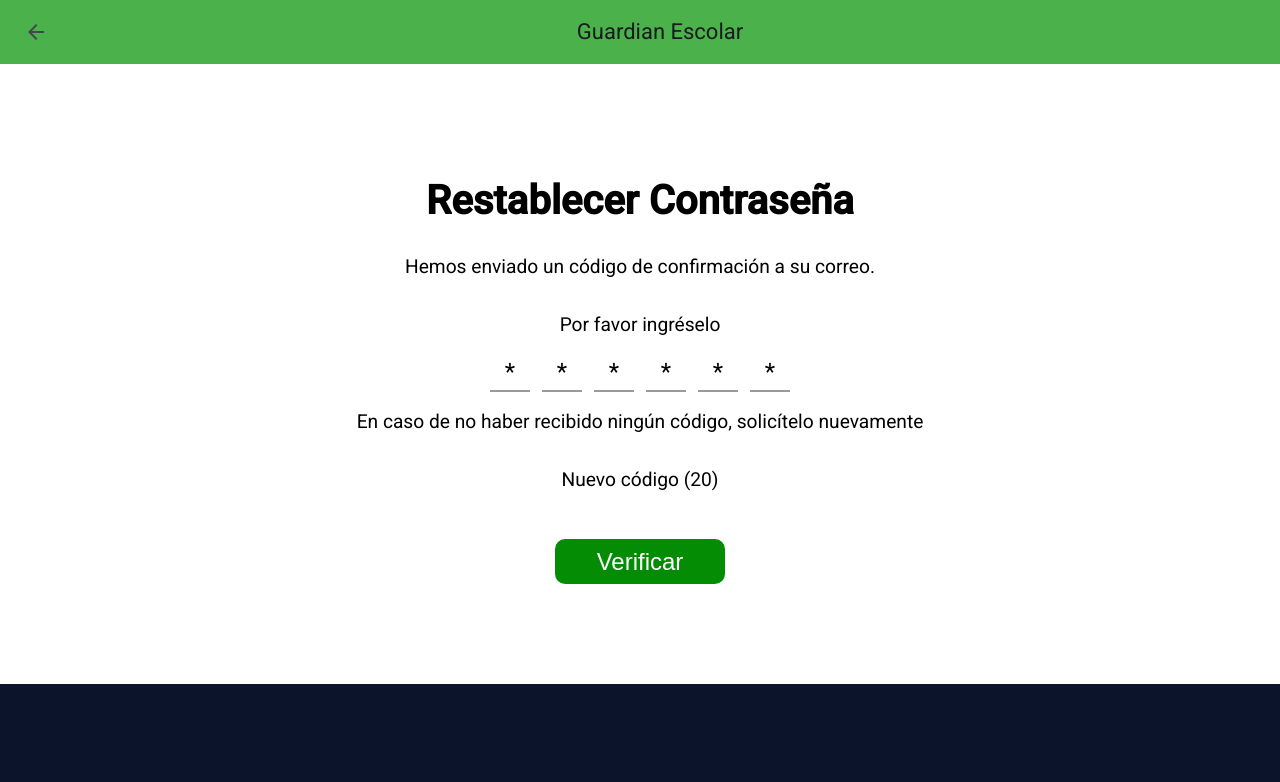
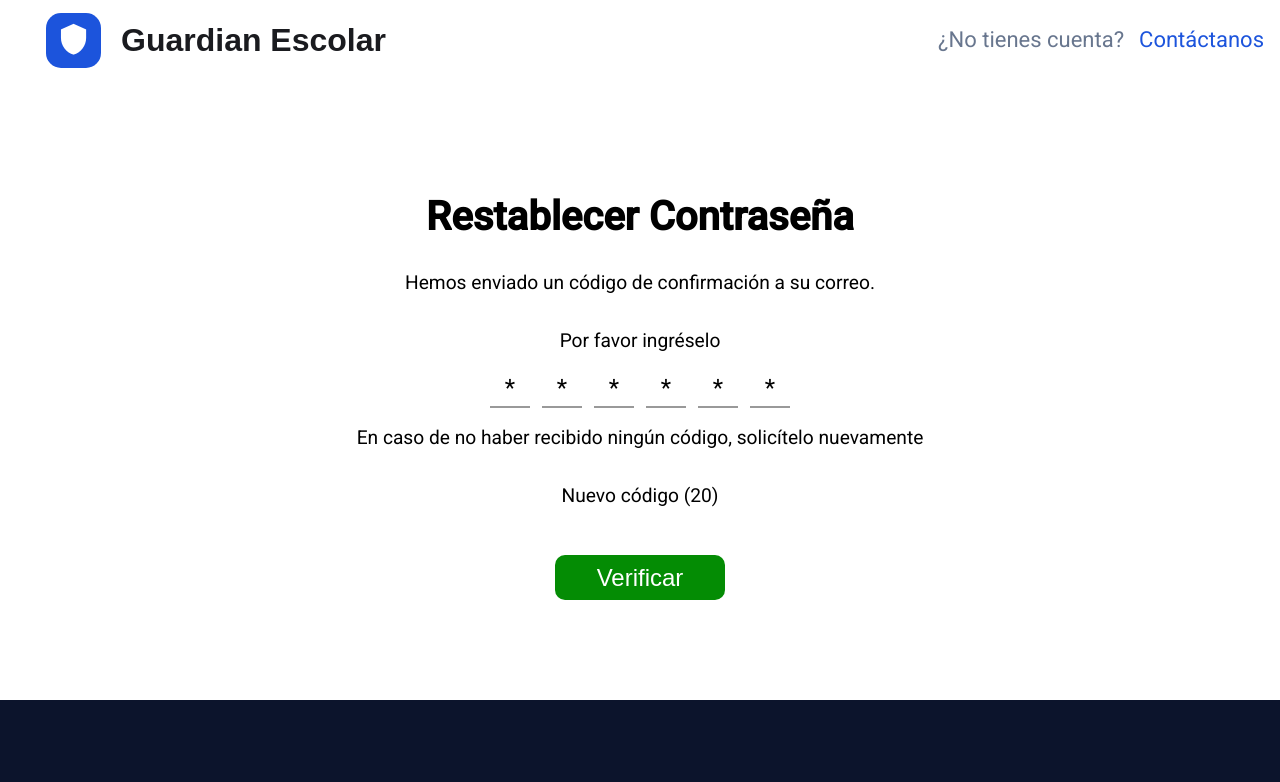
Before and after one commit to school-guardian-project/GuardianEscolar, an Angular app: page /auth/forgot-password/code in a window 1280 px wide. Shown: the top 782 px of the page. Built offline with nearby package versions, Linux system fonts and the light colour scheme.

Commit message:
style: modify the navbar styles on the login page

```diff
--- a/src/app/shared/components/navbar/nav-component/nav-component.css
+++ b/src/app/shared/components/navbar/nav-component/nav-component.css
@@ -1,15 +1,48 @@
 mat-toolbar {
+    width: 100%;
+    height: 80px;
+    background-color: white;
+}
+
+mat-toolbar,
+.navbar-start,
+.navbar-end {
     display: flex;
     justify-content: space-between;
-    align-items: center;
-    background-color: #4BB14B;
-}
-
-.toolbar-start, .toolbar-end {
-    display: flex;
+    flex-direction: row;
     align-items: center;
 }
 
-.spacer {
-    flex: 1;
+.navbar-end,
+.navbar-start {
+    cursor: pointer;
 }
+
+.shield {
+    color: white;
+    background-color: #1c54dc;
+    border-radius: 15px;
+    width: 55px;
+    height: 55px;
+    display: flex;
+    justify-content: center;
+    align-items: center;
+    font-size: 2.1rem;
+    margin-left: 30px;
+    margin-right: 20px;
+}
+
+.title-guardian {
+    font-family: 'Poppins', sans-serif;
+    font-weight: 600;
+    font-size: 2rem;
+}
+
+.not-account {
+    color: #68768e;
+    margin-right: 15px;
+}
+
+.contact {
+    color: #1c54dc;
+}
--- a/src/app/shared/components/navbar/nav-component/nav-component.html
+++ b/src/app/shared/components/navbar/nav-component/nav-component.html
@@ -1,17 +1,11 @@
 <mat-toolbar>
-    <div class="toolbar-start">
-        <button mat-icon-button>
-            <mat-icon>arrow_back_2</mat-icon>
-        </button>
+    <div class="navbar-start">
+        <mat-icon class="shield">shield</mat-icon>
+        <span class="title-guardian">Guardian Escolar</span>
     </div>
 
-    <span class="spacer"></span>
-
-    <a class="title">
-        Guardian Escolar
-    </a>
-
-    <span class="spacer"></span>
-
-    <div class="toolbar-end"></div>
+    <div class="navbar-end">
+        <div class="not-account">¿No tienes cuenta?</div>
+        <div class="contact">Contáctanos</div>
+    </div>
 </mat-toolbar>
```
